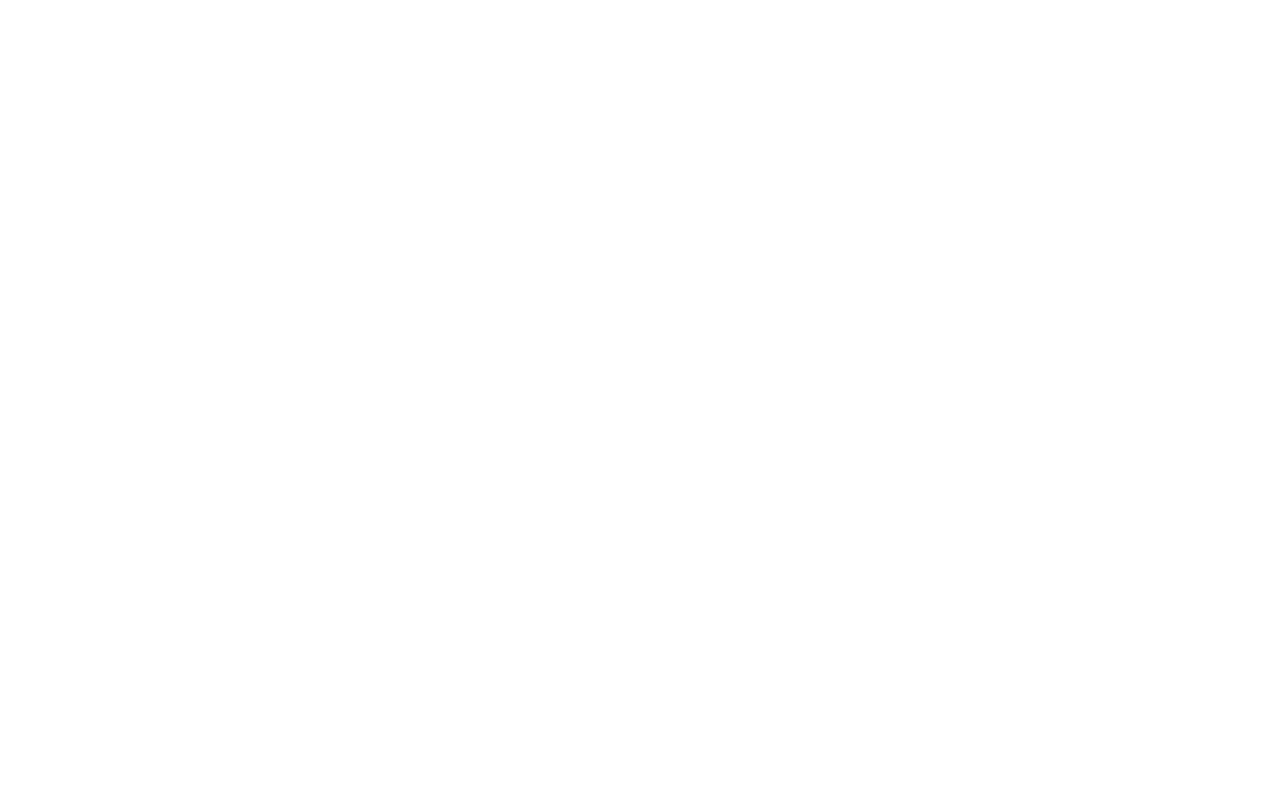
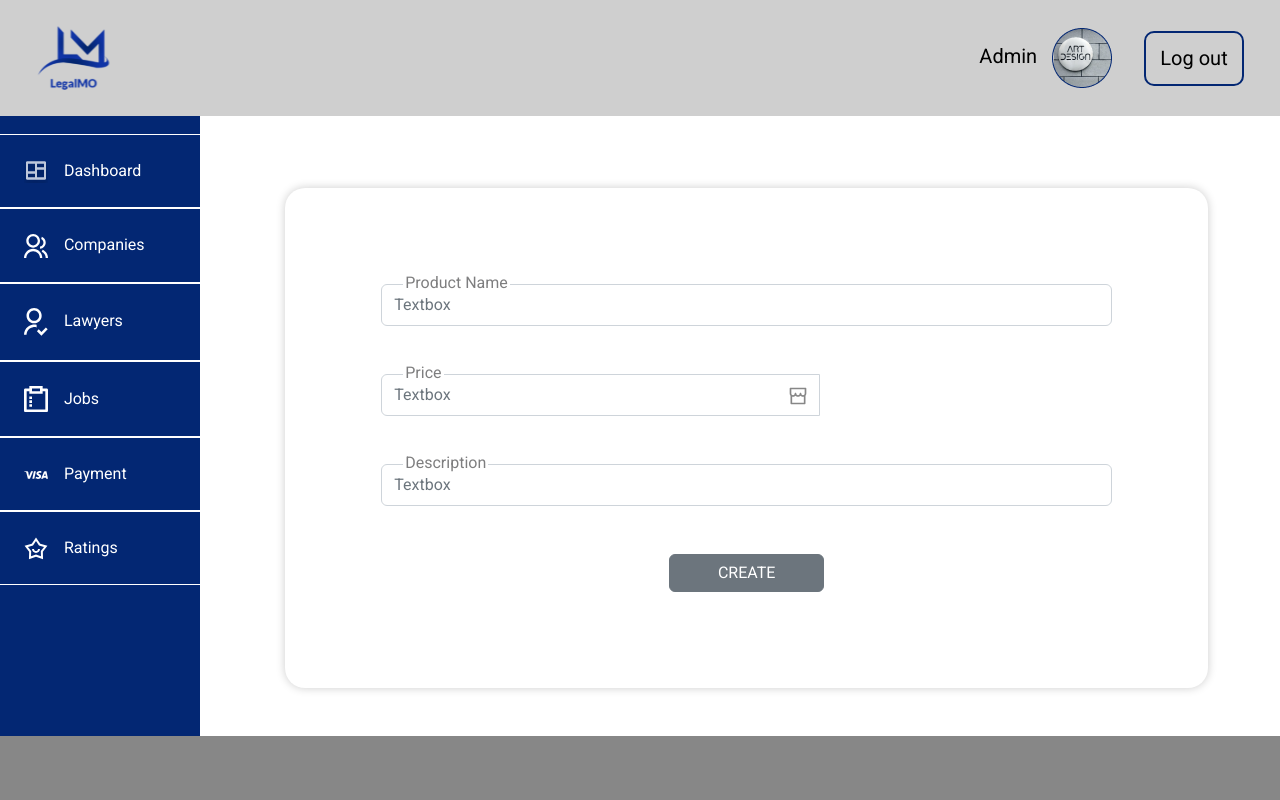
Before and after one commit to 8thGear-Tech/LegalMo, a React (Create React App) app: page /admin/new-product in a window 1280 px wide. Before the commit this address had no page. Shown: the top 800 px of the page. Built offline with nearby package versions, Linux system fonts and the light colour scheme.

Commit message:
newproduct page, payment details page and edit modal

```diff
--- a/src/App.js
+++ b/src/App.js
@@ -25,6 +25,7 @@
 import AdminDashboard from "./pages/Admin/Dashboard";
 import Payment from "./pages/Admin/Payment";
 import Footer from "./components/Footer";
+import CreateProductPage from "./pages/Admin/CreateProductPage";
 
 function App() {
   return (
@@ -54,7 +55,7 @@
         <Route path="/lawyer/dashboard" element={<LawyerDashboard/>} />
         <Route path="/lawyer/profile" element={<LawyerProfile/>} />
         <Route path="/admin/dashboard" element={<AdminDashboard/>} />
-          {/* <Route path="/admin/companies" element={Companies} /> */}
+          <Route path="/admin/new-product" element={<CreateProductPage/>} />
           {/* <Route path="/admin/lawyers" element={Lawyers} /> */}
           {/* <Route path="/admin/jobs" element={Jobs} /> */}
           <Route path="/admin/payment" element={<Payment/>} />
--- a/src/components/Forms/Admin.js
+++ b/src/components/Forms/Admin.js
@@ -1,16 +1,86 @@
 // create product
 
+import { useEffect, useState } from "react";
+import priceBox from '../../assets/images/price-box.svg'
+
 export const  CreateProductForm=()=> {
+
+  const [productName, setProductName] = useState('');
+  const [productDescription, setProductDescription] = useState('');
+  const [productPrice, setProductPrice] = useState('');
+  const [formValid, setFormValid] = useState(false);
+
+
+  useEffect(() => {
+
+    if (productName.trim() !== ''  && productPrice.trim() !== '' && productDescription.trim() !== ''  ) {
+      setFormValid(true);
+    } else {
+      setFormValid(false);
+    }
+  }, [productName, productPrice, productDescription]);
+
     return (
-      <form>
-        <label htmlFor="product-name">Product Name</label>
-        <input type="text" id="product-name"/>
+      <form className="login-card">
+         <div className="mb-5" style={{ position: 'relative' }}>
+              <label className="form-label">
+               Product Name
+              </label>
+              <div className="input-group">
+                <input
+                  type='text'
+                  className="form-control py-2"
+                  name='productName'
+                 placeholder="Textbox" value={productName}
+                 onChange={(event) => setProductName(event.target.value)} required
+                />
 
-        <label htmlFor="price">Price</label>
-        <input type="text" id="price"/>
+              </div>
 
-        <label htmlFor="description">Description</label>
-        <input type="text" id="description"/>
+            </div>
+
+            <div className="mb-5" style={{ position: 'relative' }}>
+              <label className="form-label">
+               Price
+              </label>
+              <div className="input-group position-relative" style={{width:'60%'}}>
+
+                <input
+                  type='text'
+                  className="form-control py-2 "
+                  name='productPrice'
+                  placeholder="Textbox"
+                  value={productPrice}
+                 onChange={(event) => setProductPrice(event.target.value)} required
+                />
+                <img src={priceBox} alt='box' className='' style={{position:'absolute',top:'30%',right:'3%'}}/>
+
+              </div>
+
+            </div>
+
+            <div className="mb-5" style={{ position: 'relative' }}>
+              <label className="form-label">
+               Description
+              </label>
+              <div className="input-group">
+                <input
+                  type='text'
+                  className="form-control py-2"
+                  name='description'
+                  placeholder="Textbox"
+                  value={productDescription}
+                 onChange={(event) => setProductDescription(event.target.value)} required
+                />
+
+              </div>
+
+            </div>
+        <div className="text-center">
+
+        <button type="submit" className={` btn px-5 ${formValid ? 'btn-primary btn-newPrimary' : 'btn-secondary'}`}
+       >CREATE</button>
+        </div>
       </form>
     );
 }
--- a/src/pages/Admin/CreateProductPage.js
+++ b/src/pages/Admin/CreateProductPage.js
@@ -1,9 +1,26 @@
 import React from 'react'
 import { CreateProductForm } from '../../components/Forms/Admin'
+import AdminNavbar from '../../components/Navbar/AdminNavbar'
 
 function CreateProductPage() {
   return (
-    <div><CreateProductForm/></div>
+    <AdminNavbar>
+    <div className='py-5 py-lg-0 my-sm-5 px-md-5 px-3'>
+    <div className='mb-5'>
+    <div
+      className='card p-sm-5 p-3 my-5'
+      style={{
+        borderRadius: '20px',
+        background: 'linear-gradient(0deg, #FFF 0%, #FFF 100%), #FFF',
+        border: 'none',
+        boxShadow: '0px 0px 10px rgba(0, 0, 0, 0.2)',
+      }}
+    >
+    <div className='px-3 px-md-5 py-5'><CreateProductForm/></div>
+    </div>
+    </div>
+    </div>
+    </AdminNavbar>
   )
 }
 
--- a/src/pages/Admin/Payment.js
+++ b/src/pages/Admin/Payment.js
@@ -36,8 +36,8 @@
   return (
     <div>
       <AdminNavbar>
-      <div className='py-5 my-sm-5 px-md-5 px-3'>
-      <div className='d-flex flex-column py-5 gap-5'>
+      <div className='py-5 py-lg-3 my-sm-5 px-md-5 px-3'>
+      <div className='d-flex flex-column py-5 py-md-3 gap-5'>
       <h5 style={{ fontWeight: '600' }}>Payment Details</h5>
       <div
         className='card p-sm-5 p-3 gap-4'
```
Also changed, not shown: src/assets/images/price-box.svg (added).
